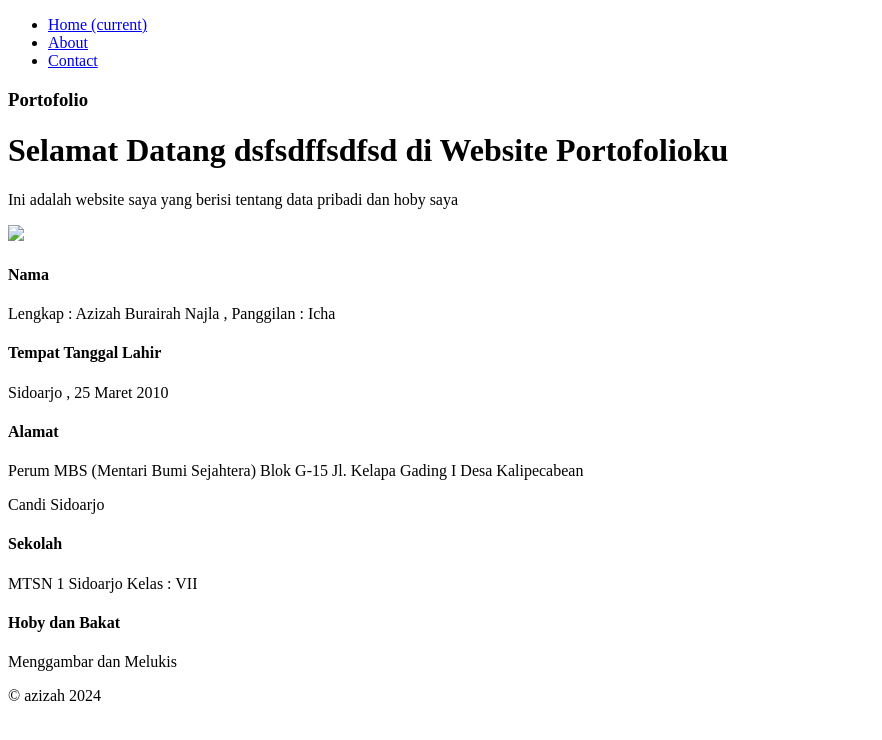
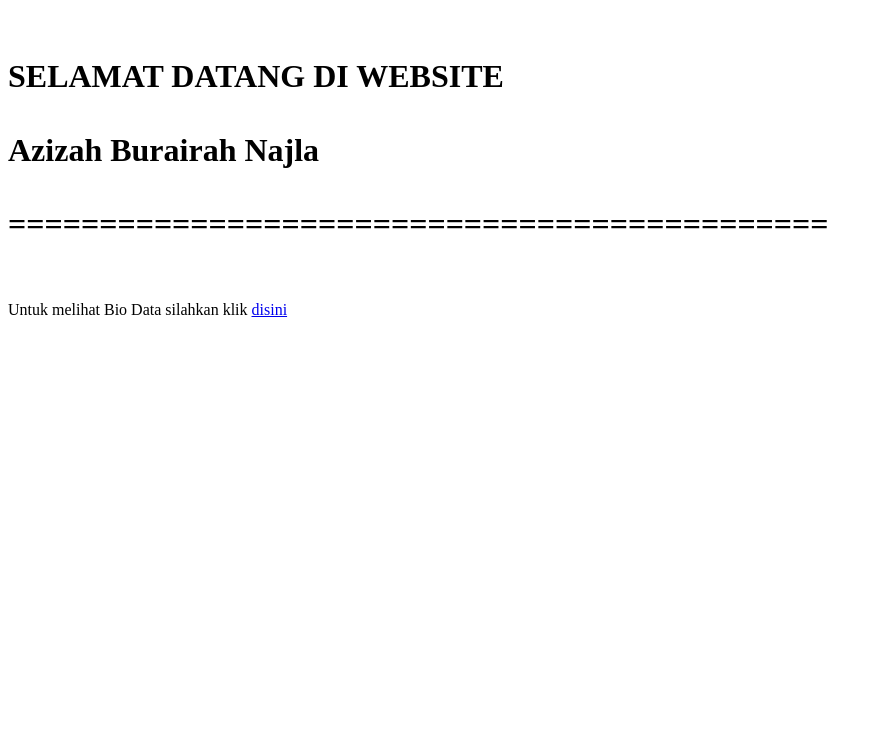
Before and after one commit to smkalaziziyahcandi/smkalaziziyah.github.io, a plain HTML site: page index.html in a window 1280 px wide. Shown: the whole page, without its empty margins (0-882 px from the left). Drawn offline with Linux system fonts and the light colour scheme.

Commit message:
Add files via upload
Signed-off-by: smkalaziziyahcandi <abdullahiuji90@gmail.com>

```diff
--- a/index.html
+++ b/index.html
@@ -1,75 +1,19 @@
 <!DOCTYPE html>
-<head>
-    <meta charset="utf-8">
-    <meta name="viewport" content="width=device-width, initial-scale=1, shrink-to-fit=no">
-    <meta name="description" content="">
-    <meta name="author" content="">
-    <link rel="icon" href="../../../../favicon.ico">
+<html lang="id">
+    <head>
+        <meta charset="UTF-8">
+        <meta name="viewport" content="widht=device-widht, initial-scale=1.0">
+        <link rel="styleesheet" href="styles.css/charset">
+        <title></title>
+ </head>
+ <body>
+<h1> <br> SELAMAT DATANG DI WEBSITE </br>
+<br> Azizah Burairah Najla</br>
+<br>============================================= </h1>
+<br><br>
+Untuk melihat Bio Data silahkan klik <a href="biodata.html" class="logo"> disini</a>
 
-    <title>Narrow Jumbotron Template for Bootstrap</title>
-
-    <!-- Bootstrap core CSS -->
-    <link href="../../css/editor.css" rel="stylesheet">
-
-    <!-- Custom styles for this template -->
-    <link href="narrow-jumbotron.css" rel="stylesheet">
-  </head>
-
-  <body>
-
-    <div class="container">
-      <div class="header clearfix">
-        <nav>
-          <ul class="nav nav-pills float-right">
-            <li class="nav-item">
-              <a class="nav-link active" href="#">Home <span class="sr-only">(current)</span></a>
-            </li>
-            <li class="nav-item">
-              <a class="nav-link" href="#">About</a>
-            </li>
-            <li class="nav-item">
-              <a class="nav-link" href="#">Contact</a>
-            </li>
-          </ul>
-        </nav>
-        <h3 class="text-muted">Portofolio</h3>
-      </div>
-
-      <div class="jumbotron">
-        <h1 class="display-3">Selamat Datang  dsfsdffsdfsd di Website Portofolioku </h1>
-        <p class="lead">Ini adalah website saya yang berisi tentang data pribadi dan hoby saya</p>
-        <p><img src="fotoku.jpg"> </p>
-      </div>
-
-      <div class="row marketing">
-        <div class="col-lg-6">
-          <h4>Nama</h4>
-          <p>Lengkap : Azizah Burairah Najla , Panggilan : Icha</p>
-
-          <h4>Tempat Tanggal Lahir</h4>
-          <p>Sidoarjo , 25 Maret 2010</p>
-
-          <h4>Alamat</h4>
-          <p>Perum MBS (Mentari Bumi Sejahtera) Blok G-15 Jl. Kelapa Gading I Desa Kalipecabean</p>
-          <p> Candi Sidoarjo </p>
-        </div>
-
-        <div class="col-lg-6">
-          <h4>Sekolah</h4>
-          <p>MTSN 1 Sidoarjo Kelas : VII</p>
-
-          <h4>Hoby dan Bakat</h4>
-          <p>Menggambar dan Melukis</p>
-
-        </div>
-      </div>
-
-      <footer class="footer">
-        <p>© azizah 2024</p>
-      </footer>
-
-    </div> <!-- /container -->
-
-
-</body>
+             <nav class="navbar"><a
+        </header>
+ </body>
 </html>
```
